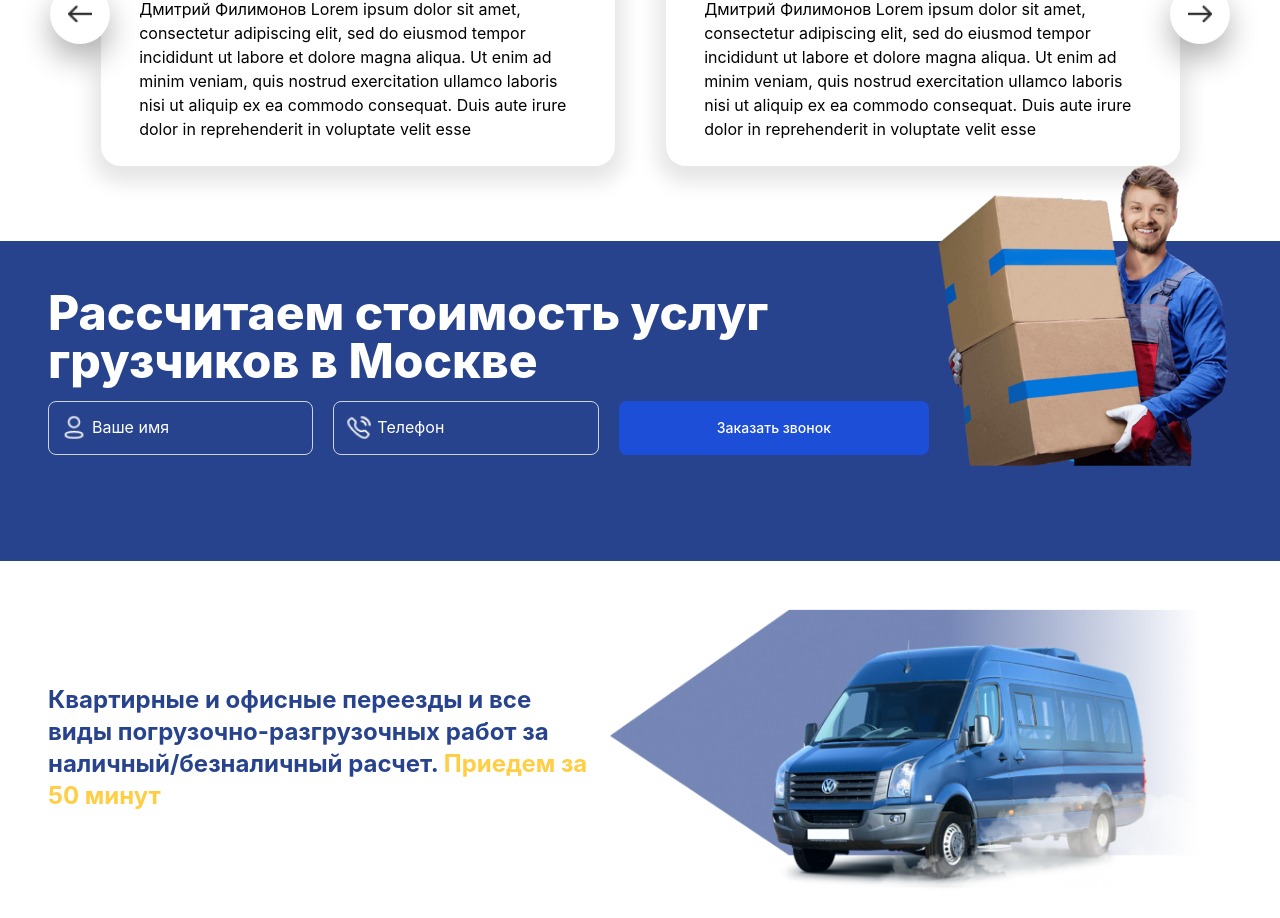
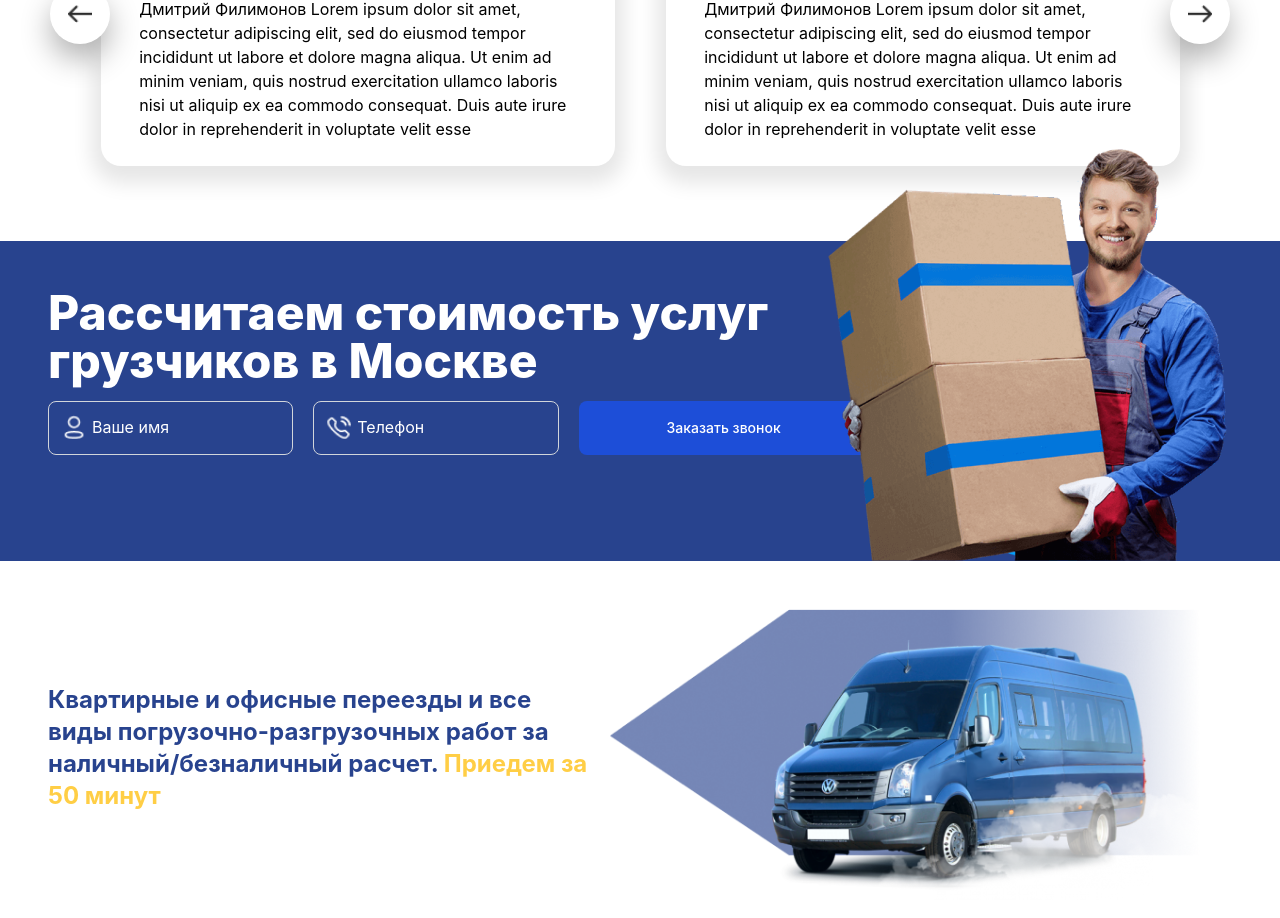
Before and after one commit to FarhodNomonov/Movers, a React (Create React App) app: page / in a window 1280 px wide. Shown: the part 2460-3378 px from the top of the page. Built offline with nearby package versions, Linux system fonts and the light colour scheme.

Commit message:
update Moving.js

```diff
--- a/src/components/moving-services/Moving.js
+++ b/src/components/moving-services/Moving.js
@@ -22,13 +22,13 @@ function Moving() {
     }));
   };
   return (
-    <div className="w-full h-80 md:h-max p-12 sm:min-w-[610px]    bg-[#28438E]">
+    <div className="w-full h-80 md:h-max p-12 sm:min-w-[610px] relative bg-[#28438E]">
       <div className="max-w-[1536px] relative md:flex-col   mx-auto flex ">
-        <div className="h-max ">
+        <div className="h-max w-[70%] md:w-full ">
           <h1 className="text-5xl w-full font-extrabold text-white text-bold">
             Рассчитаем стоимость услуг грузчиков в Москве
           </h1>
-          <div className="flex gap-5  mt-4 md:flex-col  ">
+          <div className="flex gap-5  mt-4 md:flex-col">
             <div className="w-full relative">
               <input
                 ref={userRef}
@@ -79,7 +79,7 @@ function Moving() {
             </button>
           </div>
         </div>
-        <div className=" md:w-[135vw] md:hidden   -mt-36">
+        <div className="md:w-[135vw] md:hidden absolute top-[-24px] right-0 -mt-36">
           <img className="w-max" src={MovingImg} alt="..." />
         </div>
       </div>
```
